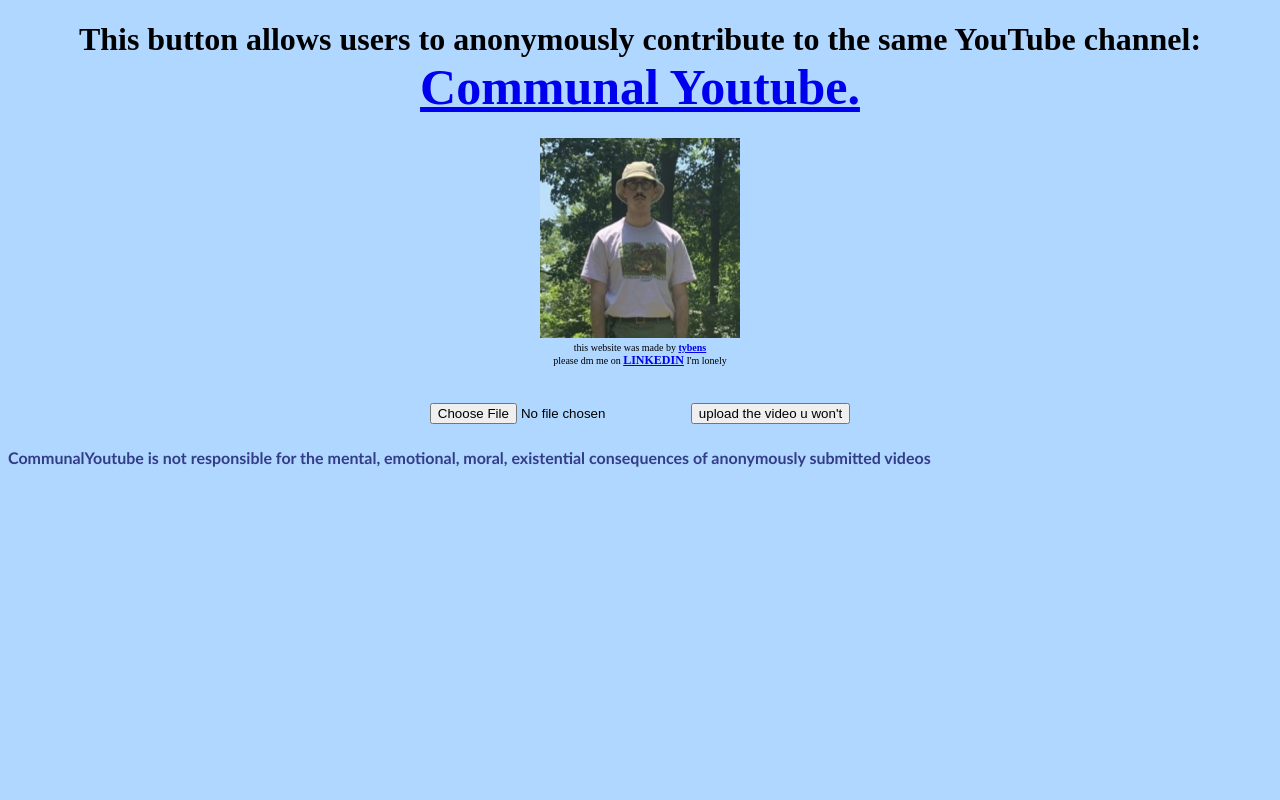
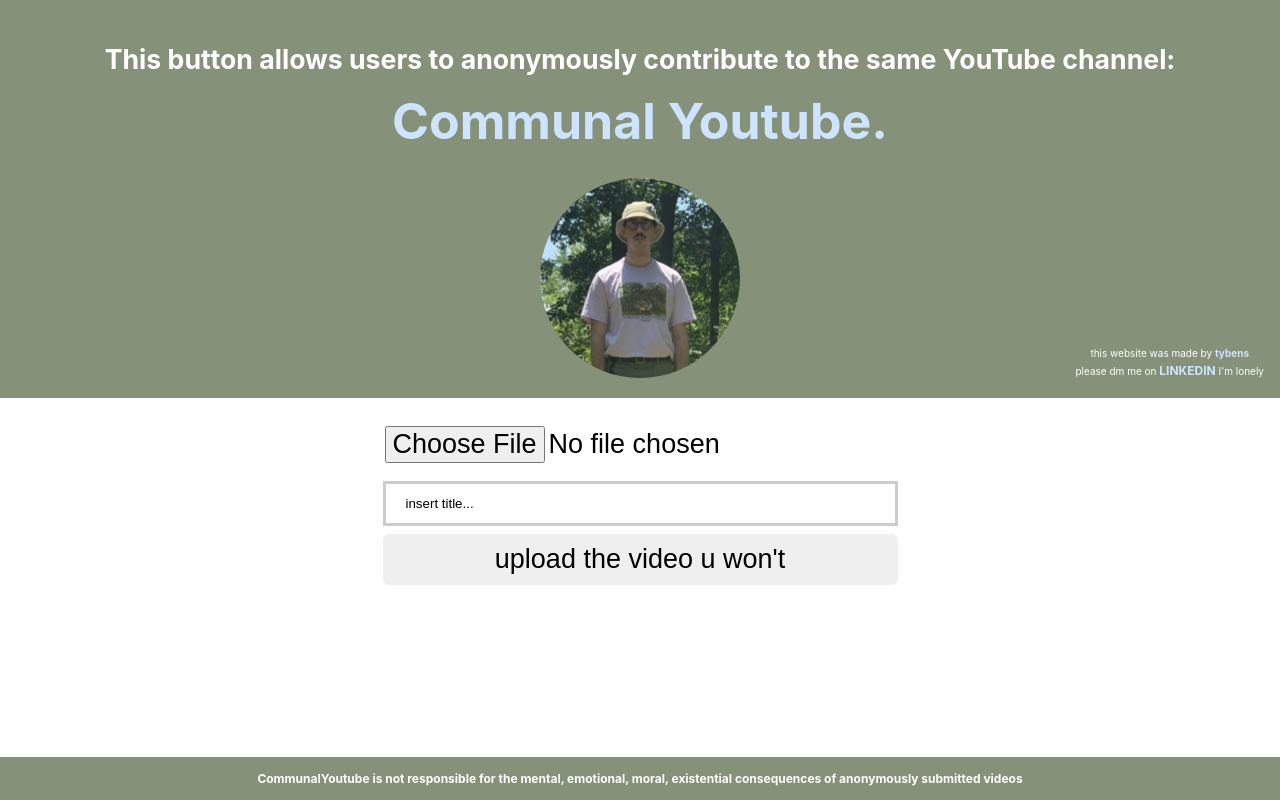
Before and after one commit to tybens/communal-youtube-website, a PHP site: page / in a window 1280 px wide. Run offline with PHP 8.4, Linux system fonts and the light colour scheme.

Commit message:
Add files via upload

```diff
--- a/index.php
+++ b/index.php
@@ -31,11 +31,13 @@
 	<h1>
 <Form Name="" Method="POST" Action="upload.php" enctype="multipart/form-data">
 <Input class="btn btn-lg btn-success" Type="file" name="file" accept="video/*">
-<button class="btn btn-lg btn-success" type="submit" name="submit">upload the video u won't</button>
+<br>
+<input type="text" id="title" name="title" value="insert title...">
+<br>
+<button class="btn btn-lg btn-success" type="submit" name="submit" style="width: 515px;">upload the video u won't</button>
 </Form>
 </h1>
 </div>
-
 <body>
 
 
--- a/style.css
+++ b/style.css
@@ -1,29 +1,173 @@
+html,
 body {
-background: #b0d7ff;
-text-align: center;
+  padding: 0;
+  margin: 0;
+  font-family: -apple-system, BlinkMacSystemFont, Segoe UI, Roboto, Oxygen, Ubuntu,
+    Cantarell, Fira Sans, Droid Sans, Helvetica Neue, sans-serif;
+  line-height: 1.6;
+  font-size: 18px;
 }
-#main {
-	width: 1000px;
-	height: 600px;
-	background: #b0c1ff;
-	margin: 25px auto;
-	border: solid 2px #ffffff;
-	padding: 12px;
+
+#horizon
+    {
+    color: black;
+    background-color: transparent;
+    text-align: center;
+    position: absolute;
+    top: 50%;
+    left: 0px;
+    width: 100%;
+    height: 1px;
+    white-space: nowrap;
+    overflow: visible;
+    visibility: visible;
+    display: block
+    }
+
+#content
+    {
+    font-family: Verdana, Geneva, Arial, sans-serif;
+    background-color: transparent;
+    margin-left: -125px;
+    position: absolute;
+    top: -35px;
+    left: 50%;
+    width: 250px;
+    height: 70px;
+    visibility: visible
+    }
+
+.bodytext
+    {
+    font-size: 14px
+    }
+
+.headline
+    {
+    font-weight: bold;
+    font-size: 24px
+    }
+
+
+/*
+#footer
+    {
+    font-size: 30px;
+    text-align: center;
+    position: absolute;
+    background: black;
+    bottom: 0px;
+    left: 0px;
+    width: 100%;
+    height: 20px;
+    visibility: visible;
+    overflow: visible;
+    display: block;
+    }*/
+
+a:link, a:visited
+    {
+    color: #cee4fe;
+    text-decoration: none
+    }
+
+a:hover
+    {
+    color: #185555;
+    text-decoration: none
+    }
+
+* {
+  box-sizing: border-box;
+}
+.footer {
+  position: absolute;
+  display: inline-block;
+  text-align: center;
+  left: 0;
+  bottom: 0;
+  width: 100%;
+  height: -100%;
+  background-color: #859179;
+  color: white;
+  font-size: 12px;
+}
+.header {
+  padding: 20px;
+  text-align: center;
+  align-items: center;
+  background: #859179;
+  position: relative;
+  color: white;
+  font-size: 30px;
+}
+.bottomright {
+  position: absolute;
+  bottom: 8px;
+  right: 16px;
+  font-size: 18px;
+}
+.btn {
+  display: inline;
+  border: none;
+  padding: 6px 12px;
+  margin-bottom: 0;
+  font-size: 14px;
+  font-weight: normal;
+  text-align: center;
+  cursor: pointer;
+  border-radius: 4px;
+
+}
+.headerHomeImage {
+  width: 16rem;
+  height: 16rem;
+}
+.borderCircle {
+  border-radius: 9999px;
+}
+
+.btn-lg {
+  padding: 10px 16px;
+  font-size: 27px;
+  border-radius: 6px;
+}
+.btn-sucess {
+  color: #fff;
+  background-color: #2f2f2f;
+  border-color: #2f2f2f;
+}
+.btn-success:hover,
+.btn-success:focus,
+.btn-success:active {
+  color: #fff;
+  background-color: #2f2f2f;
+  border-color: #2f2f2f;
+}
+input[type=text] {
+  width: 515px;
+  padding: 12px 20px;
+  margin: 8px 0;
+  box-sizing: border-box;
+  border: 3px solid #ccc;
+  outline: none;
+}
+input[type=text]:focus {
+  -webkit-transition: 0.5s;
+  border: 3px solid #2f2f2f;
+}
+input[type=text]:hover {
+  border: 3px solid #2f2f2f;
 }
 h1 {
 	text-align: center;
 	font-family="Times New Roman";
-	font-size: 24pt;
+	font-size: 20pt;
 	color= #ffffff;
 }
-hr {
-	height: 2px;
-	background-color: #ffffff;
-	color: #ffffff;
+img {
+  max-width: 100%;
+  display: block;
+  margin-left: auto;
+  margin-right: auto;
 }
-p {
-	font-family:"Calibri";
-	font-size: 12pt;
-	text-align: left;
-	color: #333c87;
-}
```
Also changed, not shown: upload.php (+8 -8 lines).
